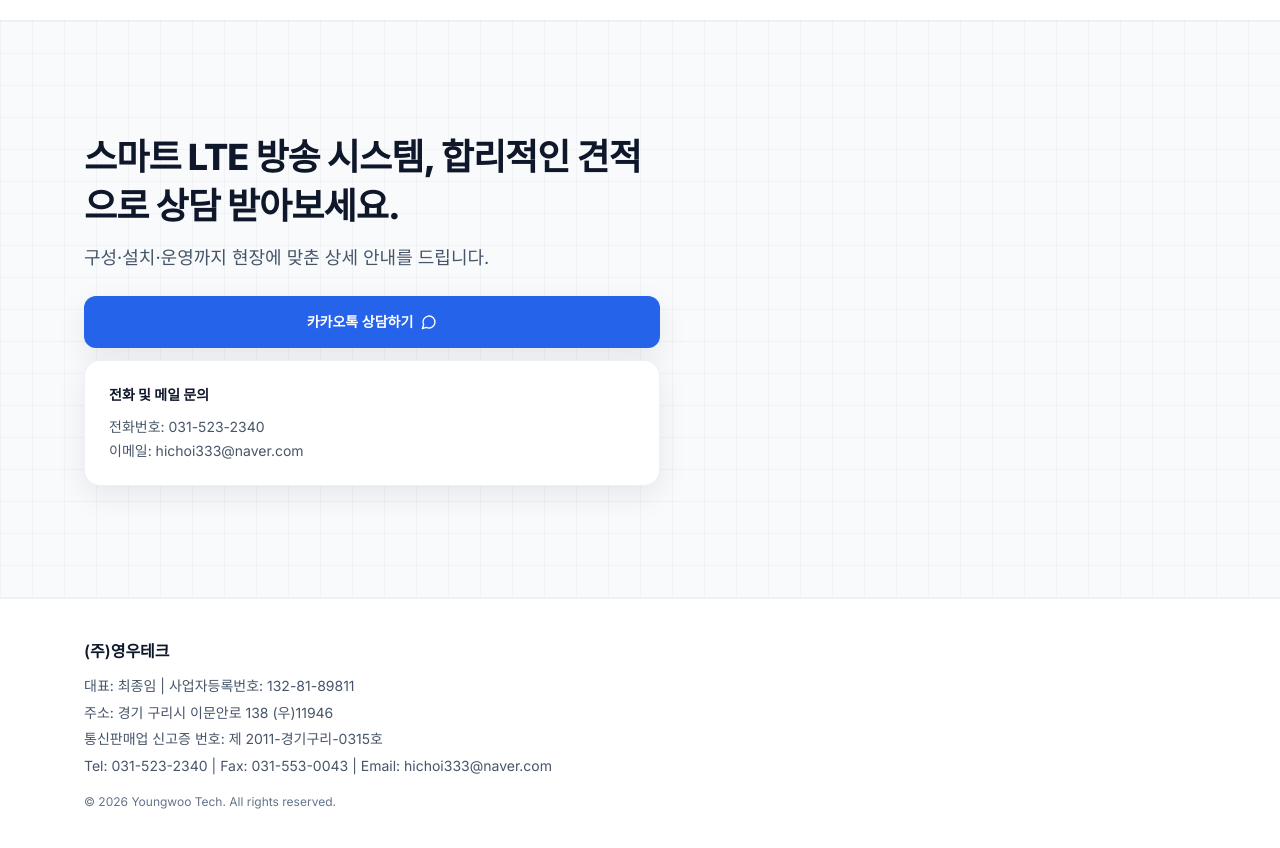
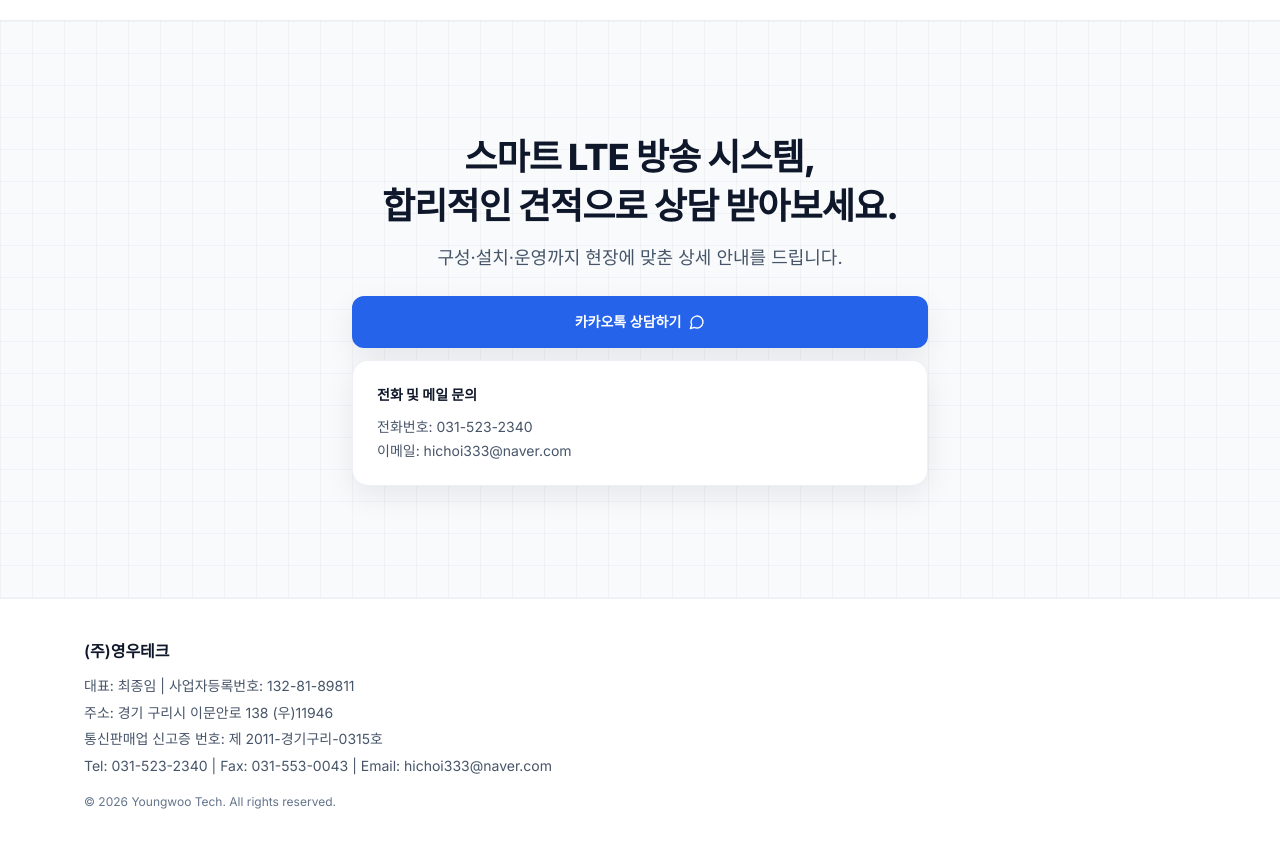
Before and after one commit to choifam0191-lgtm/emersia, a Next.js app: page / in a window 1280 px wide. Shown: the part 2680-3528 px from the top of the page. Built offline with nearby package versions, Linux system fonts and the light colour scheme.

Commit message:
상담 가운데 정렬

```diff
--- a/src/app/layout.tsx
+++ b/src/app/layout.tsx
@@ -9,7 +9,7 @@ const inter = Inter({
 });
 
 export const metadata: Metadata = {
-  title: "영우테크 | 스마트 방송장비",
+  title: "영우테크 | 스마트LTE방송시스템",
   description:
     "혁신적인 방송 환경을 선도하는 영우테크 스마트 방송장비 랜딩 페이지",
   icons: { icon: "/pix.png" }
--- a/src/app/page.tsx
+++ b/src/app/page.tsx
@@ -333,9 +333,11 @@ export default function Page() {
           className="border-t border-slate-200/50 bg-tech-grid py-20 md:py-28"
         >
           <div className="mx-auto max-w-6xl px-5">
-            <MotionInView className="flex max-w-xl flex-col">
+            <MotionInView className="mx-auto flex max-w-xl flex-col items-center text-center">
               <h2 className="text-3xl font-extrabold leading-tight tracking-tight text-ink-900 md:text-4xl md:leading-snug">
-                스마트 LTE 방송 시스템, 합리적인 견적으로 상담 받아보세요.
+                스마트 LTE 방송 시스템,
+                <br />
+                합리적인 견적으로 상담 받아보세요.
               </h2>
               <p className="mt-3 text-base leading-relaxed text-ink-600 md:text-lg">
                 구성·설치·운영까지 현장에 맞춘 상세 안내를 드립니다.
@@ -344,12 +346,12 @@ export default function Page() {
                 href="https://pf.kakao.com/_texjAX/chat"
                 target="_blank"
                 rel="noopener noreferrer"
-                className="focus-ring mt-6 inline-flex w-full items-center justify-center gap-2 rounded-xl bg-brand-600 px-6 py-4 text-sm font-semibold text-white shadow-soft transition hover:bg-brand-700 hover:shadow-soft-lg"
+                className="focus-ring mt-6 inline-flex w-full max-w-xl items-center justify-center gap-2 rounded-xl bg-brand-600 px-6 py-4 text-sm font-semibold text-white shadow-soft transition hover:bg-brand-700 hover:shadow-soft-lg"
               >
                 카카오톡 상담하기
                 <MessageCircle className="h-4 w-4" />
               </a>
-              <div className="mt-3 rounded-2xl border border-slate-200/60 bg-white p-6 shadow-soft">
+              <div className="mt-3 w-full max-w-xl rounded-2xl border border-slate-200/60 bg-white p-6 text-left shadow-soft">
                 <p className="text-sm font-bold text-ink-900">
                   전화 및 메일 문의
                 </p>
```
